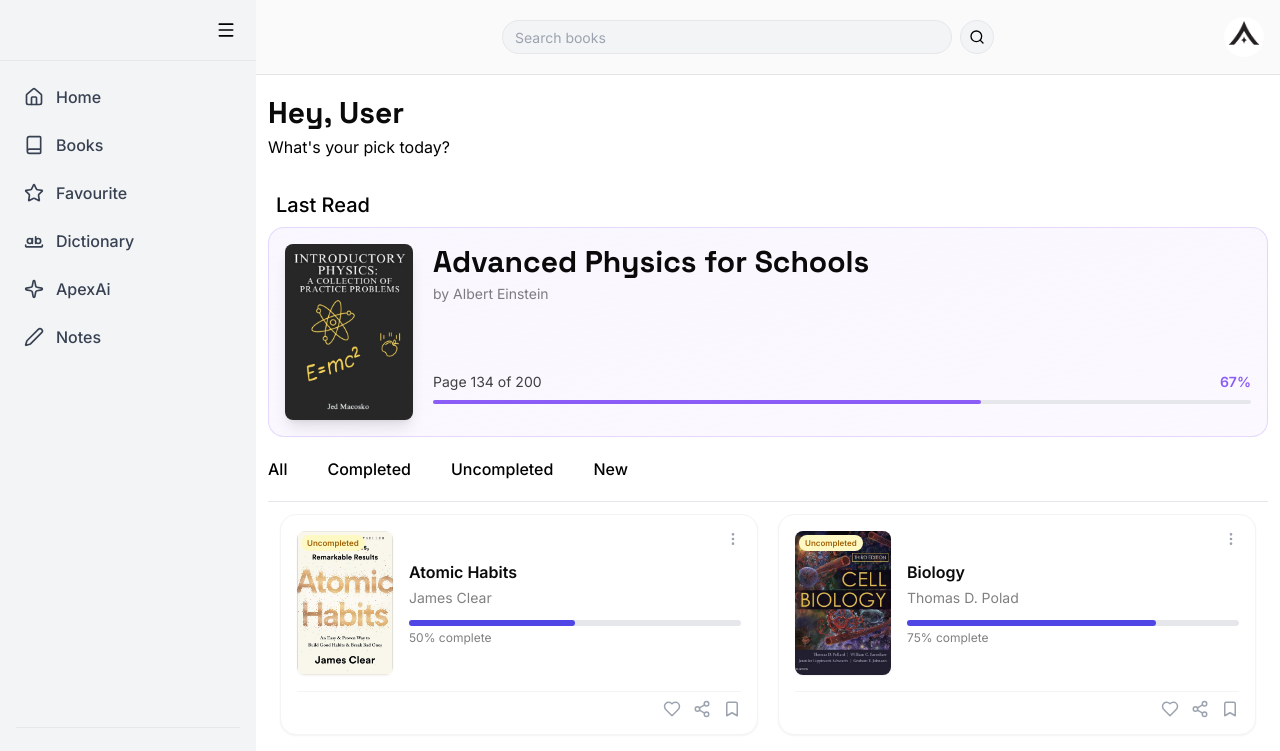
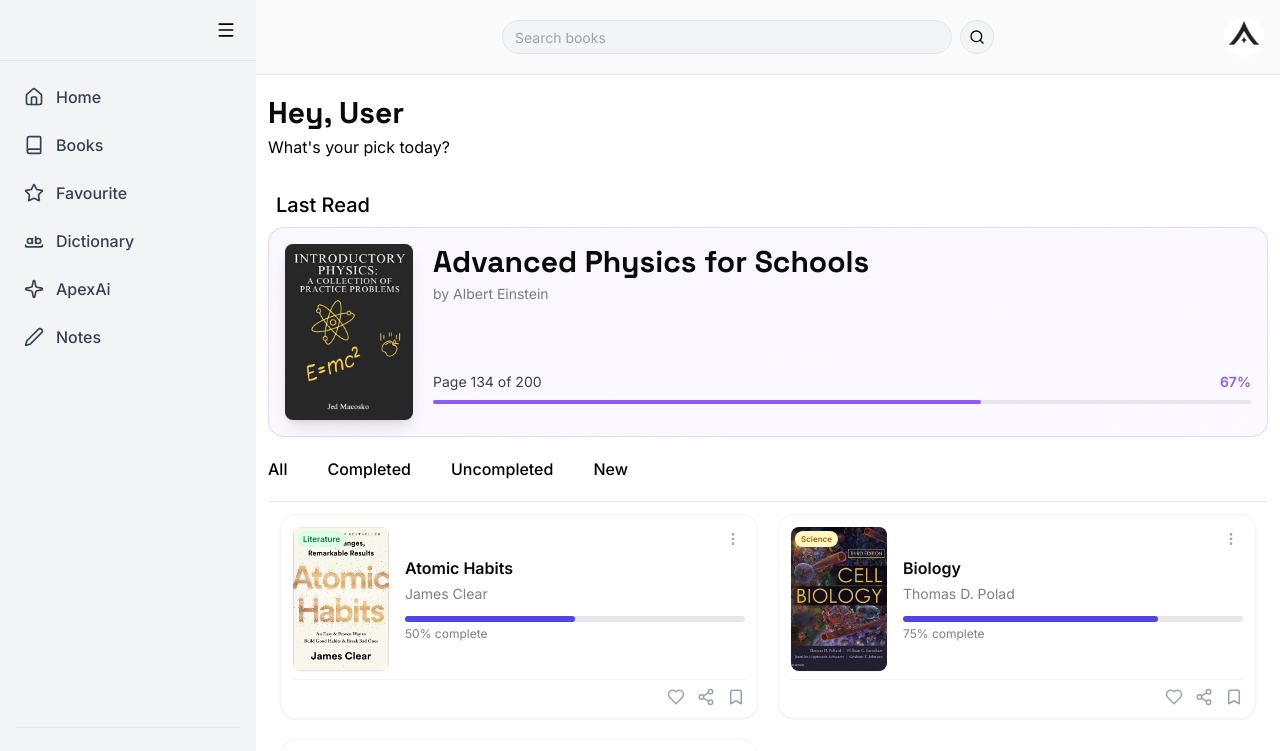
Before and after one commit to apex-future/Apex_Frontend, a React (Vite) app: page / in a window 1280 px wide. Shown: the top 751 px of the page. Built offline with nearby package versions, Linux system fonts and the light colour scheme.

Commit message:
change the status type

```diff
--- a/src/apex_frontend/main_app/components/Allbooks.jsx
+++ b/src/apex_frontend/main_app/components/Allbooks.jsx
@@ -4,26 +4,25 @@ import accounting from "../../../assets/book_covers/accounts.jpeg";
 
 export default function Allbooks() {
     const allBooks = [
-        { id: 1, title: 'Atomic Habits', author: 'James Clear', progress: 50, cover: atomicHabits, status: 'uncompleted' },
-        { id: 2, title: 'Biology', author: 'Thomas D. Polad', progress: 75, cover: biology, status: 'uncompleted' },
-        { id: 3, title: 'Accounting', author: 'Greg Shields', progress: 25, cover: accounting, status: 'new' },
+        { id: 1, title: 'Atomic Habits', author: 'James Clear', progress: 50, cover: atomicHabits, status: 'Literature' },
+        { id: 2, title: 'Biology', author: 'Thomas D. Polad', progress: 75, cover: biology, status: 'Science' },
+        { id: 3, title: 'Accounting', author: 'Greg Shields', progress: 25, cover: accounting, status: 'Commerce' },
     ];
 
     const statusStyles = {
-        completed: 'bg-green-100 text-green-700',
-        uncompleted: 'bg-yellow-100 text-yellow-700',
-        new: 'bg-indigo-100 text-indigo-700',
+        Literature: 'bg-green-100 text-green-700',
+        Science: 'bg-yellow-100 text-yellow-700',
+        Commerce: 'bg-indigo-100 text-indigo-700',
     };
 
     return (
         <div className="grid grid-cols-1 md:grid-cols-2 gap-5 p-3">
             {allBooks.map((book) => (
-                <div key={book.id} className="group relative flex flex-col bg-white p-4 rounded-2xl shadow-sm hover:shadow-md transition-shadow duration-300 border border-gray-100">
+                <div key={book.id} className="group relative flex flex-col bg-white p-3 rounded-2xl shadow-sm hover:shadow-md transition-shadow duration-300 border border-gray-100">
                     <button className="absolute top-3 right-3 text-gray-400 hover:text-gray-600 transition-colors p-1 rounded-full hover:bg-gray-100 z-10">
                         <svg xmlns="http://www.w3.org/2000/svg" width="16" height="16" viewBox="0 0 24 24" fill="none" stroke="currentColor" strokeWidth="2" strokeLinecap="round" strokeLinejoin="round"><circle cx="12" cy="12" r="1" /><circle cx="12" cy="5" r="1" /><circle cx="12" cy="19" r="1" /></svg>
                     </button>
-
-                    <div className="flex flex-row gap-4 mb-4">
+                    <div className="flex flex-row gap-4 mb-2">
                         {/* Cover - Left Side */}
                         <div className="relative w-24 h-36 flex-shrink-0 rounded-lg overflow-hidden shadow-sm">
                             <img
```
